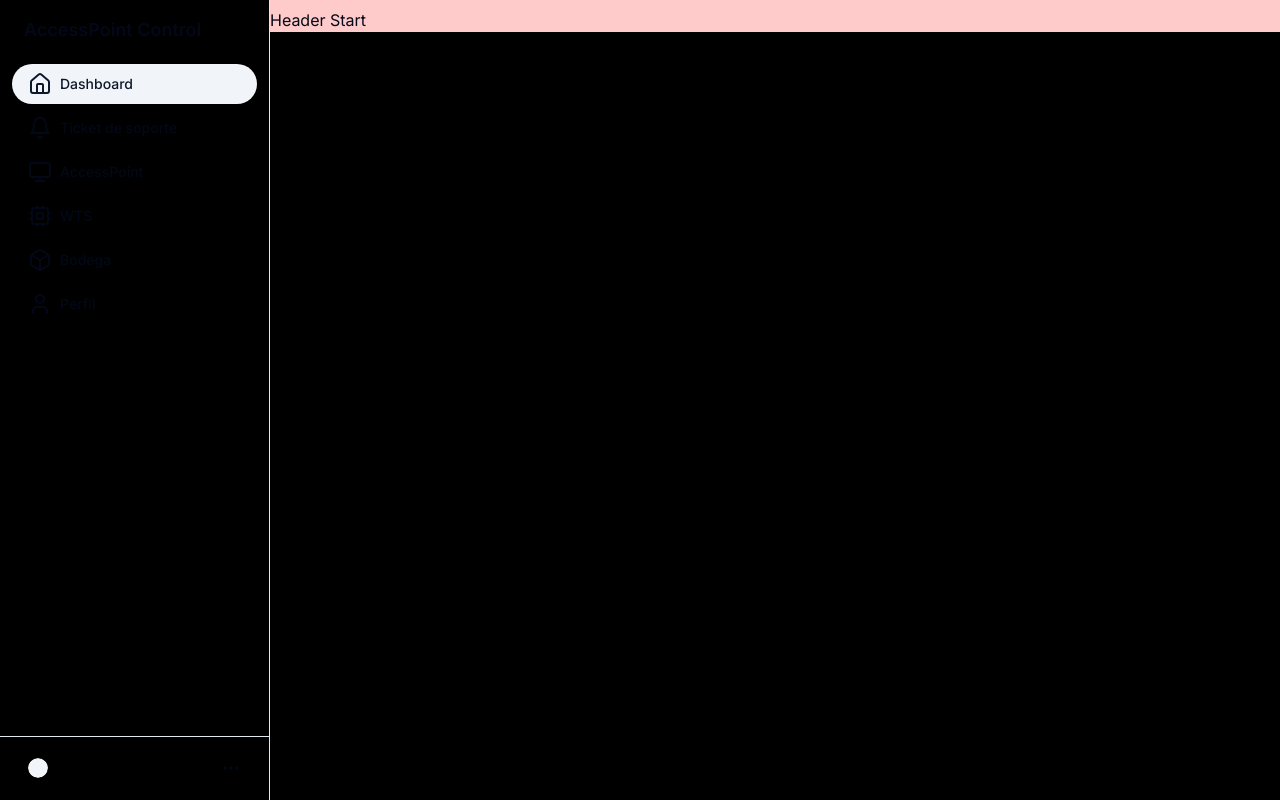
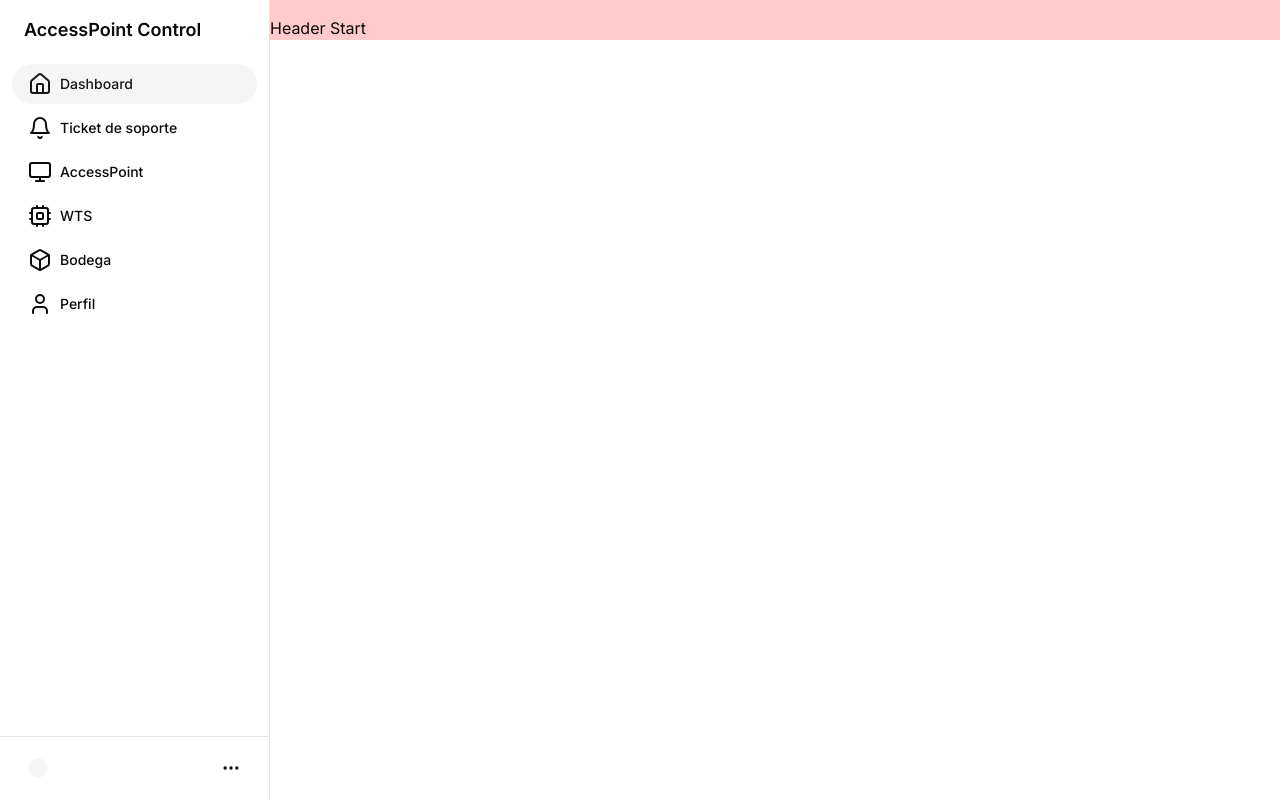
Before and after one commit to Jerkzaen/accesspoint-control, a Next.js app: page / in a window 1280 px wide. Built offline with nearby package versions, Linux system fonts and the light colour scheme; no server answers.

Commit message:
Actualizar estilos de las columnas en el layout principal

```diff
--- a/package.json
+++ b/package.json
@@ -37,6 +37,7 @@
     "next-themes": "^0.3.0",
     "react": "^18",
     "react-dom": "^18",
+    "react-resizable-panels": "^2.0.19",
     "tailwind-merge": "^2.3.0",
     "tailwindcss-animate": "^1.0.7",
     "usehooks-ts": "^3.1.0",
--- a/src/app/globals.css
+++ b/src/app/globals.css
@@ -2,69 +2,54 @@
   @tailwind components;
   @tailwind utilities;
 
+
 @layer base {
   :root {
-      --background: 0 0% 0%;
-      --foreground: 222.2 84% 4.9%;
-
+    --background: 0 0% 100%;
+    --foreground: 0 0% 3.9%;
     --card: 0 0% 100%;
-      --card-foreground: 222.2 84% 4.9%;
-
+    --card-foreground: 0 0% 3.9%;
     --popover: 0 0% 100%;
-      --popover-foreground: 222.2 84% 4.9%;
-
-      --primary: 222.2 47.4% 11.2%;
-      --primary-foreground: 210 40% 98%;
-
-      --secondary: 210 40% 96.1%;
-      --secondary-foreground: 222.2 47.4% 11.2%;
-
-      --muted: 210 40% 96.1%;
-      --muted-foreground: 215.4 16.3% 46.9%;
-
-      --accent: 210 40% 96.1%;
-      --accent-foreground: 222.2 47.4% 11.2%;
-
+    --popover-foreground: 0 0% 3.9%;
+    --primary: 0 72.2% 50.6%;
+    --primary-foreground: 0 85.7% 97.3%;
+    --secondary: 0 0% 96.1%;
+    --secondary-foreground: 0 0% 9%;
+    --muted: 0 0% 96.1%;
+    --muted-foreground: 0 0% 45.1%;
+    --accent: 0 0% 96.1%;
+    --accent-foreground: 0 0% 9%;
     --destructive: 0 84.2% 60.2%;
-      --destructive-foreground: 210 40% 98%;
-
-      --border: 214.3 31.8% 91.4%;
-      --input: 214.3 31.8% 91.4%;
-      --ring: 222.2 84% 4.9%;
-
-      --radius: 0.5rem;
+    --destructive-foreground: 0 0% 98%;
+    --border: 0 0% 89.8%;
+    --input: 0 0% 89.8%;
+    --ring: 0 72.2% 50.6%;
+    --radius: 1rem;
   }
 
   .dark {
-      --background: 0 0% 0%;
-      --foreground: 210 40% 98%;
-
-      --card: 0 0% 0%;
-      --card-foreground: 210 40% 98%;
-
-      --popover: 0 0% 0%;
-      --popover-foreground: 210 40% 98%;
-
-      --primary: 210 40% 98%;
-      --primary-foreground: 222.2 47.4% 11.2%;
-
-      --secondary: 217.2 32.6% 17.5%;
-      --secondary-foreground: 210 40% 98%;
-
-      --muted: 217.2 32.6% 17.5%;
-      --muted-foreground: 215 20.2% 65.1%;
-
-      --accent: 217.2 32.6% 17.5%;
-      --accent-foreground: 210 40% 98%;
-
+    --background: 0 0% 3.9%;
+    --foreground: 0 0% 98%;
+    --card: 0 0% 3.9%;
+    --card-foreground: 0 0% 98%;
+    --popover: 0 0% 3.9%;
+    --popover-foreground: 0 0% 98%;
+    --primary: 0 72.2% 50.6%;
+    --primary-foreground: 0 85.7% 97.3%;
+    --secondary: 0 0% 14.9%;
+    --secondary-foreground: 0 0% 98%;
+    --muted: 0 0% 14.9%;
+    --muted-foreground: 0 0% 63.9%;
+    --accent: 0 0% 14.9%;
+    --accent-foreground: 0 0% 98%;
     --destructive: 0 62.8% 30.6%;
-      --destructive-foreground: 210 40% 98%;
-
-      --border: 217.2 32.6% 17.5%;
-      --input: 217.2 32.6% 17.5%;
-      --ring: 212.7 26.8% 83.9%;
+    --destructive-foreground: 0 0% 98%;
+    --border: 0 0% 14.9%;
+    --input: 0 0% 14.9%;
+    --ring: 0 72.2% 50.6%;
   }
 }
+
 
   @layer base {
     * {
--- a/src/app/tickets/dashboard/page.tsx
+++ b/src/app/tickets/dashboard/page.tsx
@@ -1,12 +1,34 @@
 import LeftColumnTickets from "@/components/LeftColumnTickets";
 import RightColumnTickets from "@/components/RightColumnTickets";
+import {
+  ResizableHandle,
+  ResizablePanel,
+  ResizablePanelGroup,
+} from "@/components/ui/resizable"
 
 export default function TicketsDashboardPage() {
   return (
-    <div  className="flex pt-6 flex-wrap">
-      <LeftColumnTickets />
-      <RightColumnTickets/>
-    </div>
+
+      <ResizablePanelGroup
+        direction="horizontal"
+        className="flex pt-12 flex-wrap w-full h-full flex-row overflow-hidden border-y-2"
+      >
+        <ResizablePanel defaultSize={70}>
+          <div className="flex h-full items-center justify-center p-6">
+            <span className="font-semibold"><LeftColumnTickets /></span>
+          </div>
+        </ResizablePanel>
+        <ResizableHandle withHandle />
+        <ResizablePanel defaultSize={30}>
+          <div className="flex h-full items-center justify-center p-6">
+            <span className="font-semibold"><RightColumnTickets/></span>
+          </div>
+        </ResizablePanel>
+      </ResizablePanelGroup>
+
+
+
+
 
   );
 }
--- a/src/components/Header.tsx
+++ b/src/components/Header.tsx
@@ -1,7 +1,7 @@
 import React from "react";
 
 const Header = () => {
-  return <div className=" flex bg-red-200 fixed pt-2 w-full  justify-between  z-10">
+  return <div className=" flex bg-red-200 fixed pt-4 w-full  justify-between  z-10">
     <p>Header Start</p>
     <p>Header End</p>
   </div>
--- /dev/null
+++ b/src/components/ui/resizable.tsx
@@ -0,0 +1,45 @@
+"use client"
+
+import { GripVertical } from "lucide-react"
+import * as ResizablePrimitive from "react-resizable-panels"
+
+import { cn } from "@/lib/utils"
+
+const ResizablePanelGroup = ({
+  className,
+  ...props
+}: React.ComponentProps<typeof ResizablePrimitive.PanelGroup>) => (
+  <ResizablePrimitive.PanelGroup
+    className={cn(
+      "flex h-full w-full data-[panel-group-direction=vertical]:flex-col",
+      className
+    )}
+    {...props}
+  />
+)
+
+const ResizablePanel = ResizablePrimitive.Panel
+
+const ResizableHandle = ({
+  withHandle,
+  className,
+  ...props
+}: React.ComponentProps<typeof ResizablePrimitive.PanelResizeHandle> & {
+  withHandle?: boolean
+}) => (
+  <ResizablePrimitive.PanelResizeHandle
+    className={cn(
+      "relative flex w-px items-center justify-center bg-border after:absolute after:inset-y-0 after:left-1/2 after:w-1 after:-translate-x-1/2 focus-visible:outline-none focus-visible:ring-1 focus-visible:ring-ring focus-visible:ring-offset-1 data-[panel-group-direction=vertical]:h-px data-[panel-group-direction=vertical]:w-full data-[panel-group-direction=vertical]:after:left-0 data-[panel-group-direction=vertical]:after:h-1 data-[panel-group-direction=vertical]:after:w-full data-[panel-group-direction=vertical]:after:-translate-y-1/2 data-[panel-group-direction=vertical]:after:translate-x-0 [&[data-panel-group-direction=vertical]>div]:rotate-90",
+      className
+    )}
+    {...props}
+  >
+    {withHandle && (
+      <div className="z-10 flex h-4 w-3 items-center justify-center rounded-sm border bg-border">
+        <GripVertical className="h-2.5 w-2.5" />
+      </div>
+    )}
+  </ResizablePrimitive.PanelResizeHandle>
+)
+
+export { ResizablePanelGroup, ResizablePanel, ResizableHandle }
```
Also changed, not shown: 1 other file (tests, documents, lock files or other folders). Lines whose indentation alone changed are shown as unchanged.
